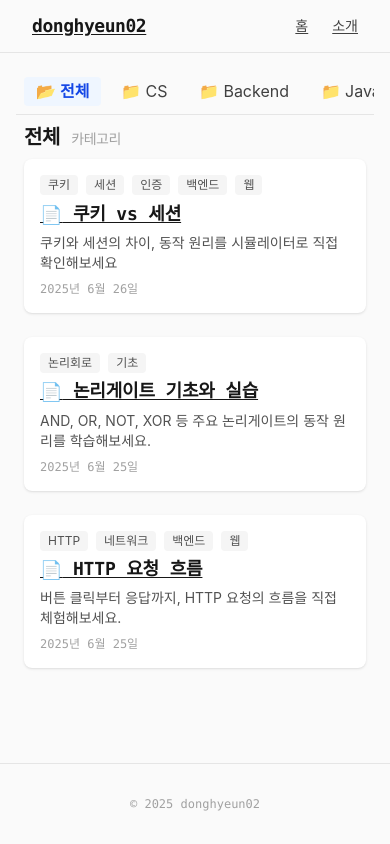
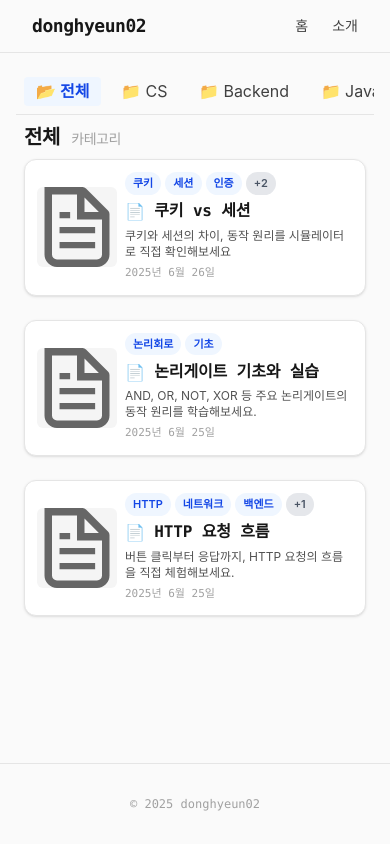
Before and after one commit to donghyeun02/blog, a Next.js app: page / in a window 390 px wide. Built offline with nearby package versions, Linux system fonts and the light colour scheme.

Commit message:
feat: 홈(블로그 메인) UI/UX 개선 및 반응형 카드 리팩토링

```diff
--- a/src/components/BlogHome.tsx
+++ b/src/components/BlogHome.tsx
@@ -4,12 +4,23 @@ import Link from 'next/link';
 import { metadata as logicGatesMeta } from '@/app/mdx/logic-gates/meta';
 import { metadata as httpFlowMeta } from '@/app/mdx/http-flow/meta';
 import { meta as cookieSessionMeta } from '@/app/mdx/cookie-session/meta';
+import Image from 'next/image';
+
+type PostMeta = {
+  title: string;
+  path: string;
+  date: string;
+  summary: string;
+  tags: string[];
+  category: string;
+  thumbnail?: string;
+};
 
 const categories = [
   {
     id: 'all',
     name: '전체',
-    icon: '📂',
+    icon: '📁',
     posts: null, // null로 두고, 실제 렌더링 시 모든 글을 합쳐서 보여줌
   },
   {
@@ -20,6 +31,7 @@ const categories = [
       {
         ...logicGatesMeta,
         path: '/mdx/logic-gates',
+        category: 'CS',
       },
     ],
   },
@@ -31,10 +43,12 @@ const categories = [
       {
         ...httpFlowMeta,
         path: '/mdx/http-flow',
+        category: 'Backend',
       },
       {
         ...cookieSessionMeta,
         path: '/mdx/cookie-session',
+        category: 'Backend',
       },
     ],
   },
@@ -61,7 +75,8 @@ const getAllPosts = () =>
 export default function BlogHome() {
   const [selected, setSelected] = useState(categories[0].id);
   const current = categories.find((c) => c.id === selected);
-  const posts = current?.id === 'all' ? getAllPosts() : current?.posts || [];
+  const posts: PostMeta[] =
+    current?.id === 'all' ? getAllPosts() : current?.posts || [];
   const sortedPosts = [...posts].sort(
     (a, b) => new Date(b.date).getTime() - new Date(a.date).getTime()
   );
@@ -80,7 +95,7 @@ export default function BlogHome() {
                 : 'hover:bg-neutral-100 text-neutral-700'
             }`}
           >
-            <span>{cat.icon}</span>
+            <span>{selected === cat.id ? '📂' : '📁'}</span>
             <span>{cat.name}</span>
           </button>
         ))}
@@ -97,7 +112,7 @@ export default function BlogHome() {
                 : 'hover:bg-neutral-100 text-neutral-700'
             }`}
           >
-            <span>{cat.icon}</span>
+            <span>{selected === cat.id ? '📂' : '📁'}</span>
             <span>{cat.name}</span>
           </button>
         ))}
@@ -115,19 +130,34 @@ export default function BlogHome() {
             sortedPosts.map((post) => (
               <article
                 key={post.title}
-                className="bg-white rounded-lg shadow-sm p-4 sm:p-6 transition hover:shadow-md"
+                className="flex flex-row items-center gap-2 sm:gap-4 bg-white rounded-xl shadow-sm border border-neutral-200 p-3 sm:p-5 hover:shadow-md hover:bg-neutral-50 hover:border-blue-200 group transition"
               >
-                <div className="flex gap-2 mb-1 flex-wrap">
-                  {post.tags.map((tag: string) => (
+                <Image
+                  src={post.thumbnail || '/file.svg'}
+                  alt={post.title + ' 썸네일'}
+                  width={96}
+                  height={96}
+                  className="w-20 h-20 sm:w-24 sm:h-24 object-cover rounded-md flex-shrink-0 bg-neutral-100"
+                  loading="lazy"
+                  priority={false}
+                />
+                <div className="flex-1 flex flex-col min-w-0">
+                  <div className="flex gap-1 sm:gap-2 mb-1 flex-wrap">
+                    {post.tags.slice(0, 3).map((tag: string) => (
                       <span
                         key={tag}
-                      className="px-2 py-0.5 text-xs bg-neutral-100 text-neutral-600 rounded"
+                        className="px-2 sm:px-3 py-0.5 text-[11px] sm:text-xs bg-blue-50 text-blue-700 rounded-full font-semibold hover:bg-blue-100 transition-colors"
                       >
                         {tag}
                       </span>
                     ))}
+                    {post.tags.length > 3 && (
+                      <span className="px-2 py-0.5 text-[11px] bg-gray-200 text-gray-600 rounded-full font-semibold">
+                        +{post.tags.length - 3}
+                      </span>
+                    )}
                   </div>
-                <h2 className="text-lg sm:text-xl font-semibold font-mono text-neutral-900 group-hover:text-blue-700 mb-1 transition-colors">
+                  <h2 className="text-base sm:text-lg font-semibold font-mono text-neutral-900 group-hover:text-blue-700 mb-1 transition-colors line-clamp-2">
                     <Link
                       href={post.path}
                       className="align-middle hover:text-blue-700"
@@ -135,17 +165,16 @@ export default function BlogHome() {
                       <span className="align-middle">📄</span> {post.title}
                     </Link>
                   </h2>
-                <p className="text-neutral-600 text-sm sm:text-base mb-2">
+                  <p className="text-neutral-600 text-xs sm:text-sm mb-1 line-clamp-2">
                     {post.summary}
                   </p>
-                <div className="flex items-center gap-2 text-xs text-neutral-400 font-mono">
-                  <span>
+                  <div className="text-[11px] sm:text-xs text-neutral-400 font-mono mt-auto">
                     {new Date(post.date).toLocaleDateString('ko-KR', {
                       year: 'numeric',
                       month: 'long',
                       day: 'numeric',
                     })}
-                  </span>
+                  </div>
                 </div>
               </article>
             ))
--- a/src/components/postsMeta.ts
+++ b/src/components/postsMeta.ts
@@ -6,6 +6,7 @@ export const postsMeta = [
     summary: 'AND, OR, NOT, XOR 등 주요 논리게이트의 동작 원리를 학습해보세요.',
     tags: ['논리회로', '기초'],
     category: 'CS',
+    thumbnail: '/file.svg',
   },
   {
     title: 'HTTP 요청 흐름',
@@ -14,6 +15,7 @@ export const postsMeta = [
     summary: '버튼 클릭부터 응답까지, HTTP 요청의 흐름을 직접 체험해보세요.',
     tags: ['HTTP', '네트워크', '백엔드', '웹'],
     category: 'Backend',
+    thumbnail: '/globe.svg',
   },
   {
     title: '쿠키 vs 세션',
@@ -22,5 +24,6 @@ export const postsMeta = [
     summary: '쿠키와 세션의 차이, 동작 원리를 시뮬레이터로 직접 확인해보세요',
     tags: ['쿠키', '세션', '인증', '백엔드', '웹'],
     category: 'Backend',
+    thumbnail: '/window.svg',
   },
 ];
--- a/src/styles/globals.css
+++ b/src/styles/globals.css
@@ -66,12 +66,12 @@
   }
   a {
     color: inherit;
-    text-decoration: underline;
-    text-underline-offset: 2px;
+    text-decoration: none;
     transition: color 0.15s;
   }
   a:hover {
     color: #2563eb; /* blue-600 */
+    text-decoration: none;
   }
   code {
     @apply font-mono text-sm bg-neutral-100 px-1 py-0.5 rounded;
```
Lines whose indentation alone changed are shown as unchanged.
